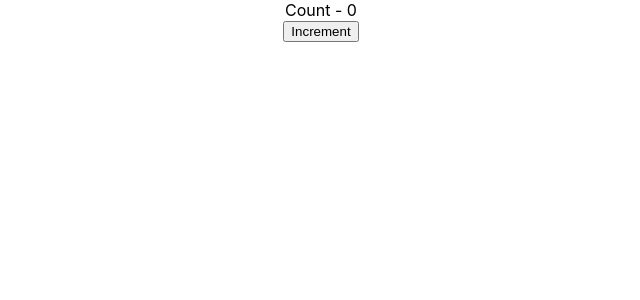
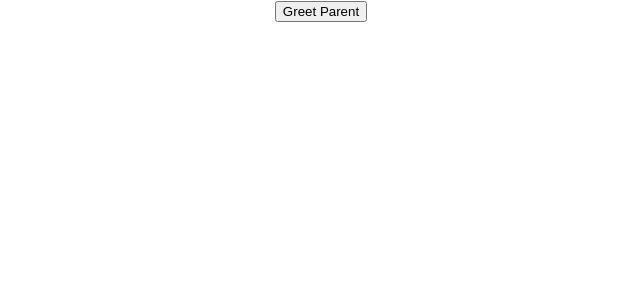
Before and after one commit to Trantuvan/react-fundamental, a React (Create React App) app: page / in a window 1280 px wide. Shown: the top 300 px of the page, without its empty margins (319-959 px from the left). Built offline with nearby package versions, Linux system fonts and the light colour scheme.

Commit message:
Passing function as props
+ Pass a reference of the greetParent func as props to ChildComponent
+ In ChildComponent, onClick event is listened and automatically invoke
greetParent function as 'this.props.greetHandler' - no arrow func needed
here (no argument need to pass to greetHandler)

```diff
--- a/src/App.js
+++ b/src/App.js
@@ -2,12 +2,14 @@
 // import Greet from "./components/Greet";
 // import Welcome from "./components/Welcome";
 // import Message from "./components/Message";
-import Counter from "./components/Counter";
+// import Counter from "./components/Counter";
+import ParentComponent from "./components/ParentComponent";
 
 function App() {
   return (
     <div className="App">
-      <Counter />
+      <ParentComponent />
+      {/* <Counter /> */}
       {/* <Message /> */}
       {/* <Greet name="Bruce" heroName="batman">
         <p>This is children props</p>
--- /dev/null
+++ b/src/components/ChildComponent.js
@@ -0,0 +1,7 @@
+import React, { Component } from "react";
+
+export default class ChildComponent extends Component {
+  render() {
+    return <button onClick={this.props.greetHandler}>Greet Parent</button>;
+  }
+}
--- /dev/null
+++ b/src/components/ParentComponent.js
@@ -0,0 +1,20 @@
+import React, { Component } from "react";
+import ChildComponent from "./ChildComponent";
+
+export default class ParentComponent extends Component {
+  state = { parentName: "Parent" };
+
+  greetParent = () => {
+    const { parentName } = this.state;
+
+    alert(`Hello ${parentName}`);
+  };
+
+  render() {
+    return (
+      <>
+        <ChildComponent greetHandler={this.greetParent} />
+      </>
+    );
+  }
+}
```
